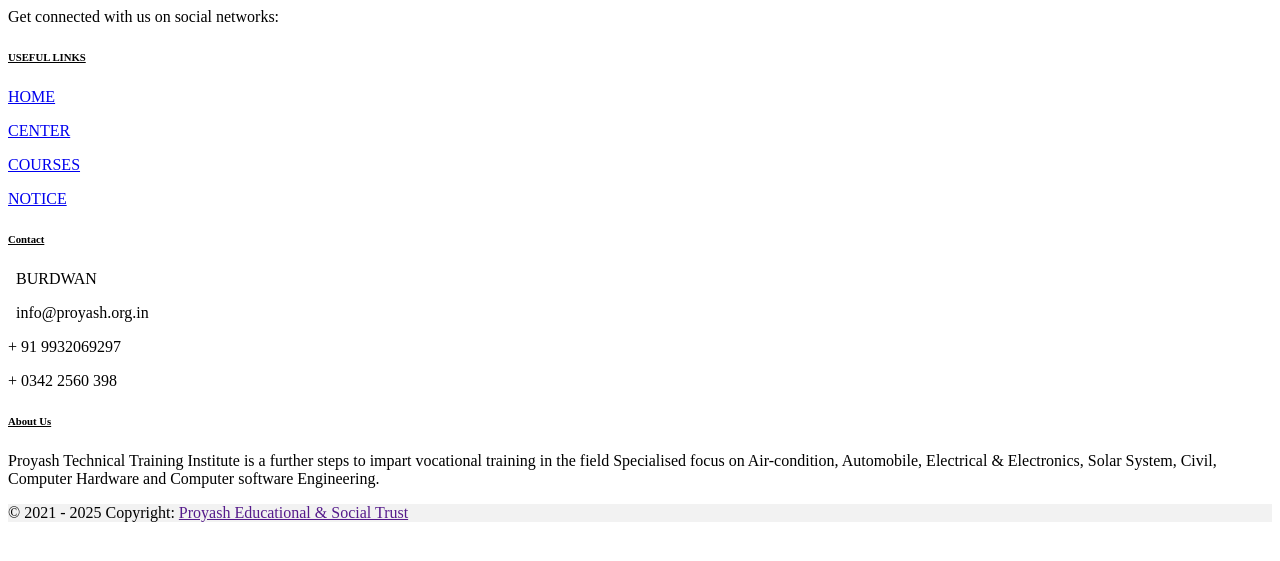
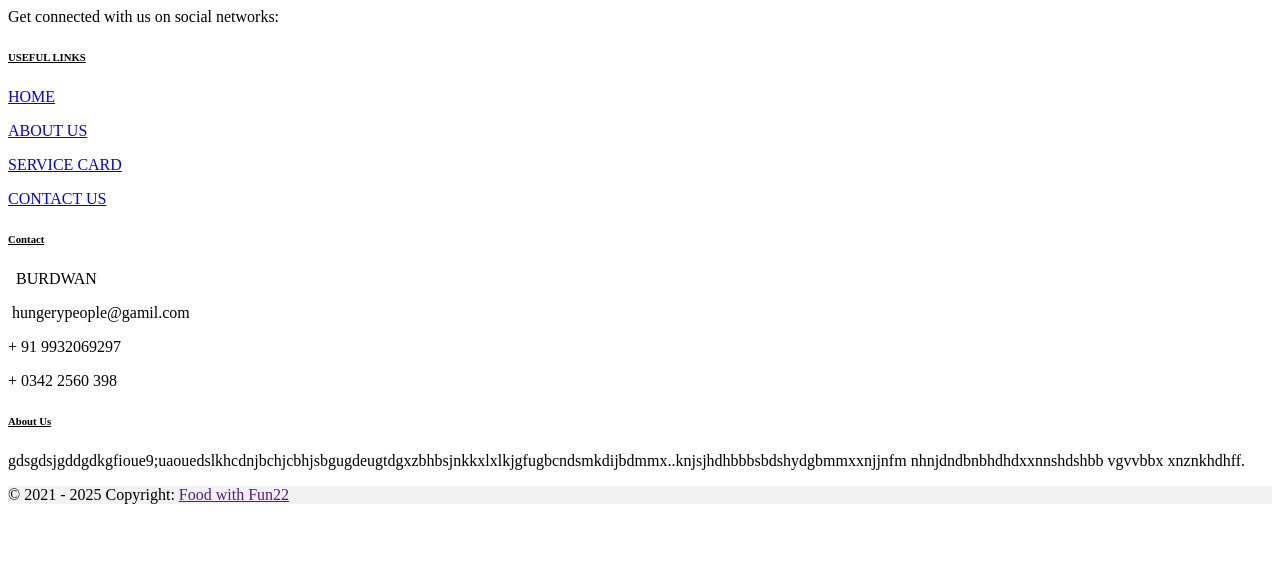
Before and after one commit to itzjhuma/food, a PHP site: page /footer.php in a window 1280 px wide. Shown: the top 561 px of the page. Run offline with PHP 8.4, Linux system fonts and the light colour scheme.

Commit message:
footer mod

```diff
--- a/footer.php
+++ b/footer.php
@@ -58,13 +58,13 @@
             <a href="index.php" class="text-reset">HOME</a>
           </p>
           <p>
-            <a href="center.php" class="text-reset">CENTER</a>
+            <a href="center.php" class="text-reset">ABOUT US</a>
           </p>
           <p>
-            <a href="course.php" class="text-reset">COURSES</a>
+            <a href="course.php" class="text-reset">SERVICE CARD</a>
           </p>
           <p>
-            <a href="notice.php" class="text-reset">NOTICE</a>
+            <a href="notice.php" class="text-reset">CONTACT US</a>
           </p>
         </div>
         <!-- Grid column -->
@@ -76,7 +76,7 @@
           <p><i class="fas fa-home  me-3"></i>&nbsp; BURDWAN</p>
           <p>
             <i class="fas fa-envelope me-3"></i>
-           &nbsp; info@proyash.org.in
+           &nbsp;hungerypeople@gamil.com
           </p>
           <p><i class="fas fa-phone me-3"></i> + 91 9932069297</p>
           <p><i class="fas fa-print me-3"></i> + 0342 2560 398</p>
@@ -89,7 +89,7 @@
           <h6 class="text-uppercase fw-bold mb-4"><u>
             About Us </u></h6>
           <p class="text-left ">
-            Proyash Technical Training Institute is a further steps to impart vocational training in the field Specialised focus on Air-condition, Automobile, Electrical & Electronics, Solar System, Civil, Computer Hardware and Computer software Engineering.
+            gdsgdsjgddgdkgfioue9;uaouedslkhcdnjbchjcbhjsbgugdeugtdgxzbhbsjnkkxlxlkjgfugbcndsmkdijbdmmx..knjsjhdhbbbsbdshydgbmmxxnjjnfm nhnjdndbnbhdhdxxnnshdshbb vgvvbbx xnznkhdhff.
           </p>
         </div>
         <!-- Grid column -->
@@ -102,7 +102,7 @@
   <!-- Copyright -->
   <div class="text-center p-4" style="background-color: rgba(0, 0, 0, 0.05);">
     © 2021 - <?php echo date("Y");?> Copyright:
-    <a class="text-reset fw-bold" href="">Proyash Educational & Social Trust</a>
+    <a class="text-reset fw-bold" href="">Food with Fun22</a>
   </div>
   <!-- Copyright -->
 </footer>
```
Also changed, not shown: about.php (+16 -6 lines).
